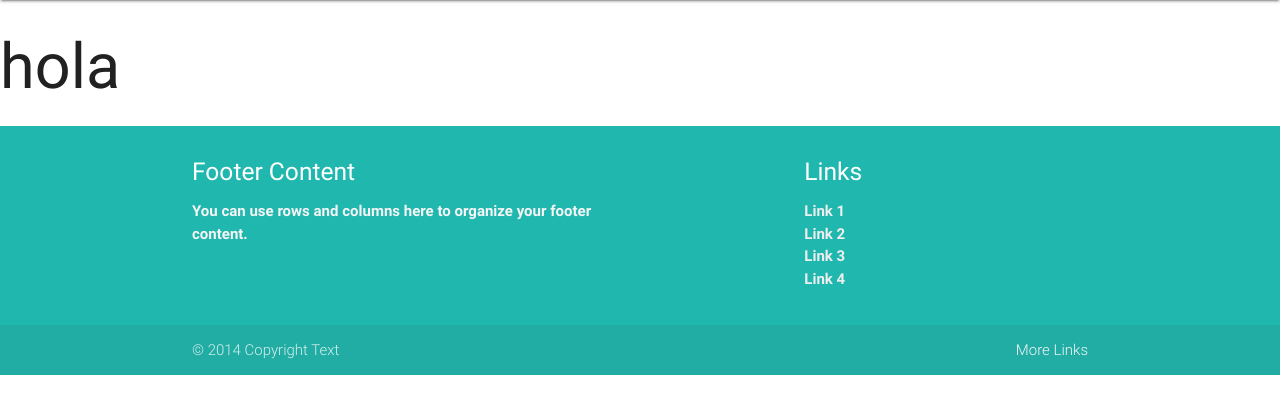
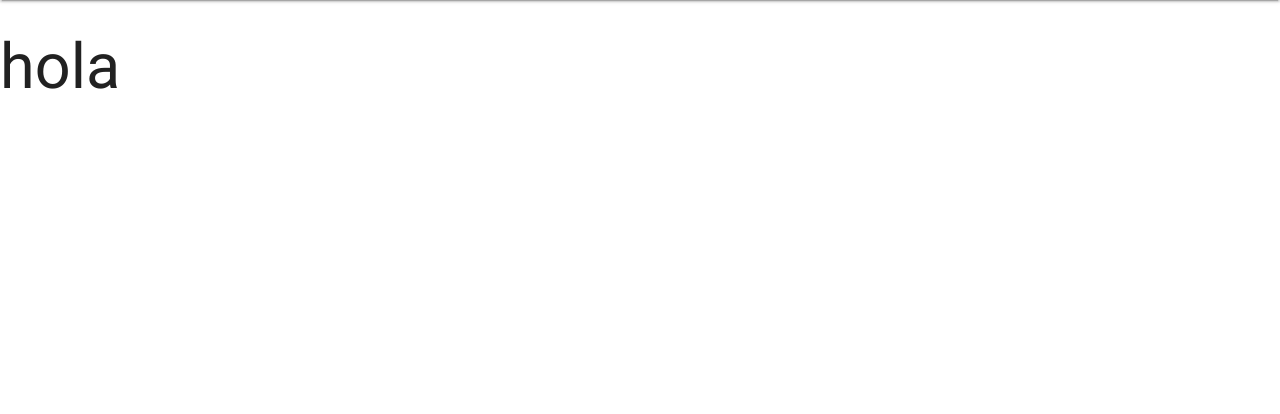
Before and after one commit to AlbertoR17/penguinito, a PHP site: page / in a window 1280 px wide. Shown: the part 64-478 px from the top of the page. Run offline with PHP 8.4, Linux system fonts and the light colour scheme; some libraries are stand-ins or nearby versions.

Commit message:
QUite el footer
estaba muy feo

```diff
--- a/index.php
+++ b/index.php
@@ -25,31 +25,6 @@
 	<h1>hola</h1>
 	<!-- fin de contenido -->
 
-        <footer class="page-footer">
-          <div class="container">
-            <div class="row">
-              <div class="col l6 s12">
-                <h5 class="white-text">Footer Content</h5>
-                <p class="grey-text text-lighten-4">You can use rows and columns here to organize your footer content.</p>
-              </div>
-              <div class="col l4 offset-l2 s12">
-                <h5 class="white-text">Links</h5>
-                <ul>
-                  <li><a class="grey-text text-lighten-3" href="#!">Link 1</a></li>
-                  <li><a class="grey-text text-lighten-3" href="#!">Link 2</a></li>
-                  <li><a class="grey-text text-lighten-3" href="#!">Link 3</a></li>
-                  <li><a class="grey-text text-lighten-3" href="#!">Link 4</a></li>
-                </ul>
-              </div>
-            </div>
-          </div>
-          <div class="footer-copyright">
-            <div class="container">
-            © 2014 Copyright Text
-            <a class="grey-text text-lighten-4 right" href="#!">More Links</a>
-            </div>
-          </div>
-        </footer>
 </body>
 <!--Import jQuery before materialize.js-->
 	<script type="text/javascript" src="https://code.jquery.com/jquery-3.2.1.min.js"></script>
```
